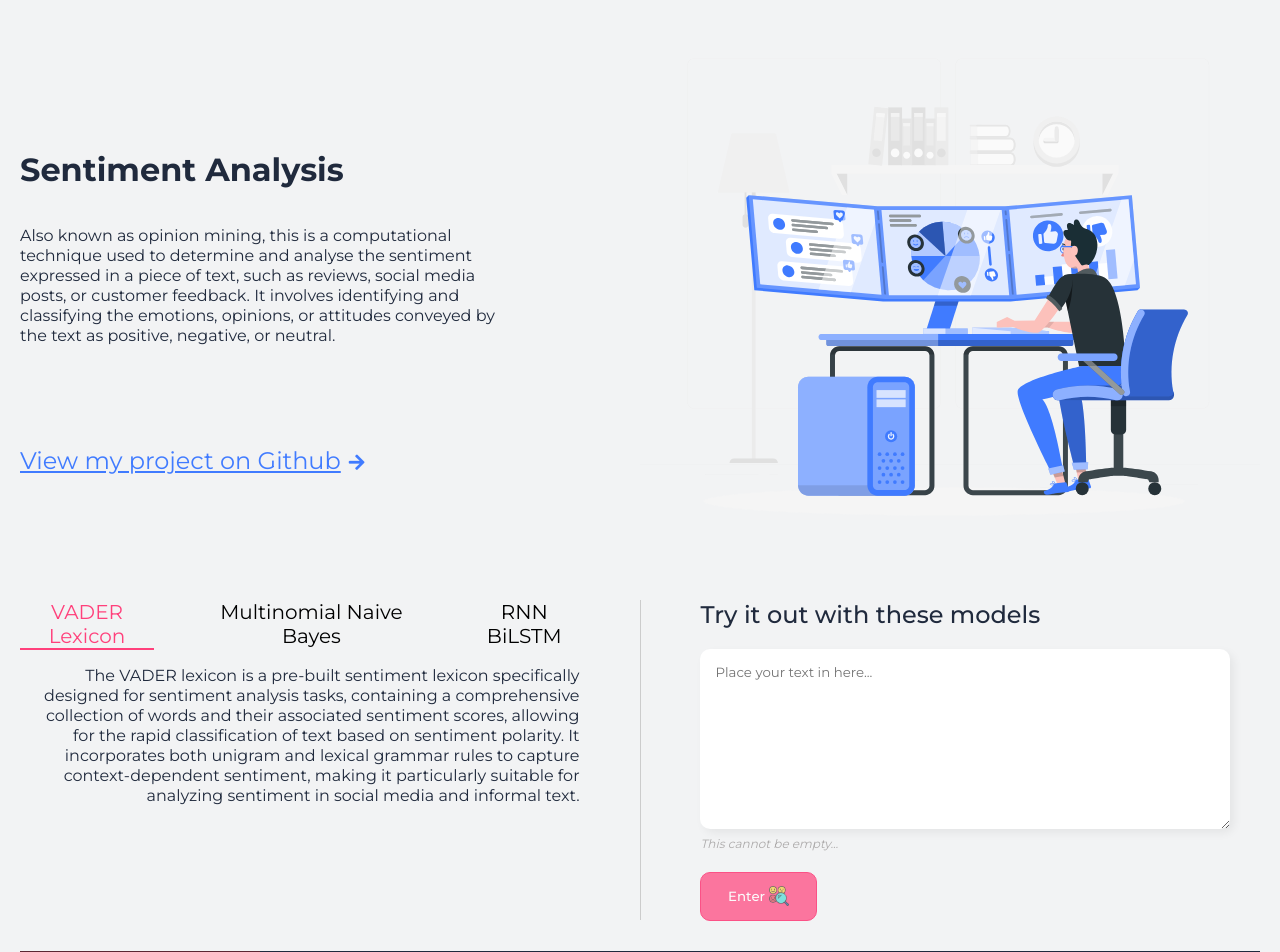
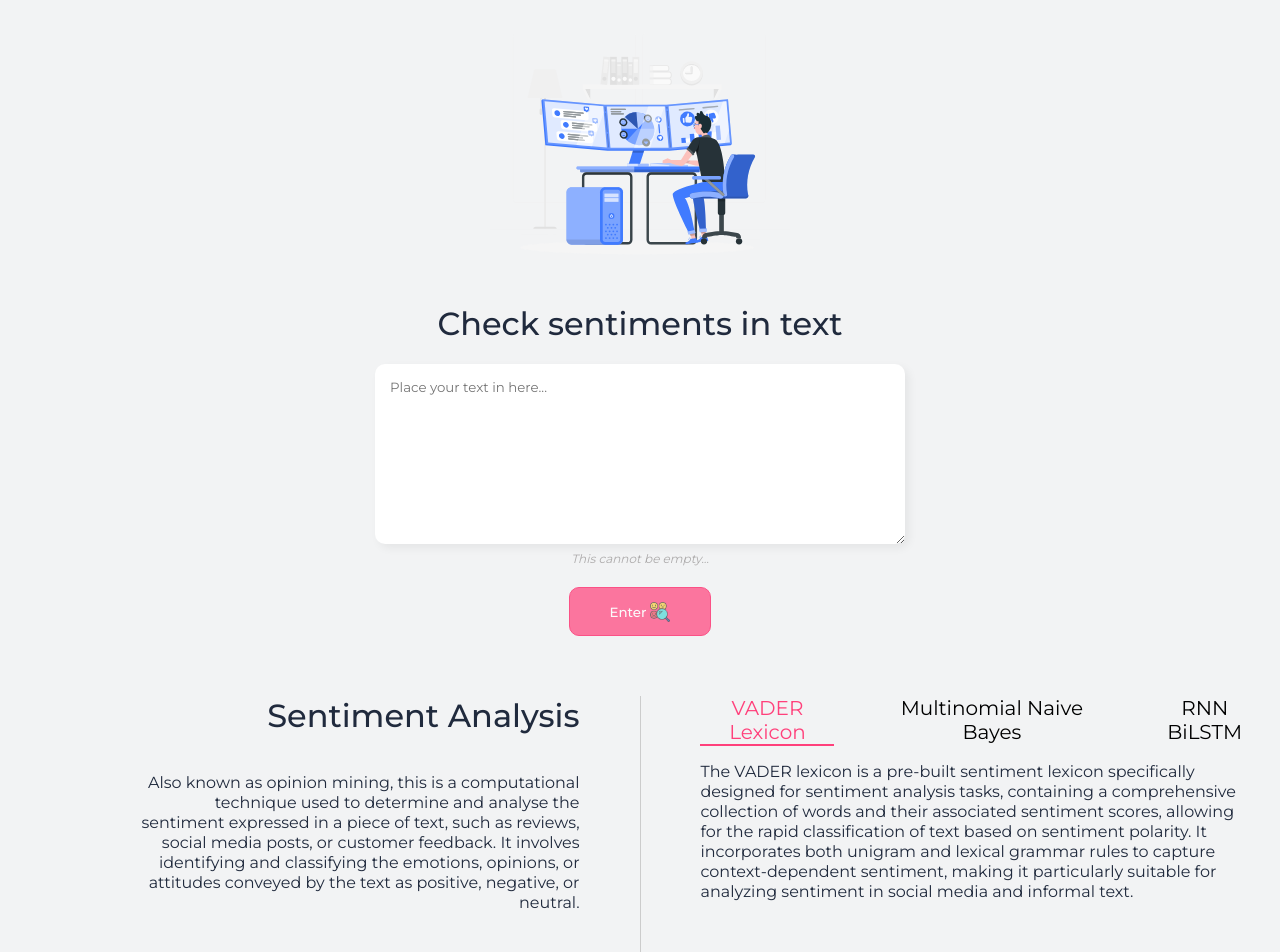
Before and after one commit to Gbolade-True/Sentiment_Analysis_Project, a React (Create React App) app: page / in a window 1280 px wide. Shown: the top 952 px of the page. Built offline with nearby package versions, Linux system fonts and the light colour scheme.

Commit message:
- design changes to landing page

```diff
--- a/src/components/landing/index.scss
+++ b/src/components/landing/index.scss
@@ -4,26 +4,53 @@
 .landing_page {
     padding: 0 20px;
 
-    .info_hero {
-        display: grid;
-        grid-template-columns: 1fr 1fr;
-        height: 600px;
+    h1{
+        font-weight: 500;
+        margin-top: 20px;
+        margin-top: 0;
 
         @media screen and (max-width:$md-breakpoint){
-            display: flex;
-            flex-direction: column-reverse;
-            align-items: center;
-            justify-content: center;
-            height: auto;
+            font-size: 18px;
+            margin-top: 20px;
+        }
+    }
+
+    .search_area {
+        display: flex;
+        flex-direction: column;
+        align-items: center;
+        justify-content: center;
+
+        .s_a_image {
+            img {
+                width: 100%;
+                height: 300px;
+                object-fit: cover;
+            }
+        }
+    }
+
+    .model_action {
+        display: flex;
+        align-items: flex-start;
+        justify-content: center;
+        margin-top: 60px;
+
+        @media screen and (max-width:$md-breakpoint){
+            flex-direction: column;
         }
 
         .info_left{
             display: flex;
             flex-direction: column;
             justify-content: center;
+            align-items: flex-end;
+            text-align: right;
+            width: 50%;
 
             @media screen and (max-width:$md-breakpoint){
                 align-items: center;
+                width: 100%;
             }
 
             .s_a_desc {
@@ -53,28 +80,6 @@
             }
         }
 
-        .s_a_image {
-            img {
-                width: 100%;
-                height: 600px;
-                object-fit: cover;
-
-                @media screen and (max-width:$md-breakpoint){
-                    height: 300px;
-                }
-            }
-        }
-    }
-
-    .model_action {
-        display: flex;
-        align-items: flex-start;
-        justify-content: center;
-
-        @media screen and (max-width:$md-breakpoint){
-            flex-direction: column;
-        }
-
         .model_tabs_container {
             width: 50%;
 
@@ -93,25 +98,5 @@
                 display: none;
             }
         }
-
-        .search_area {
-            width: 50%;
-
-            .try_it_out {
-                font-weight: 500;
-                margin-top: 20px;
-                margin-top: 0;
-
-                @media screen and (max-width:$md-breakpoint){
-                    font-size: 18px;
-                    margin-top: 20px;
-                }
-            }
-
-            @media screen and (max-width:$md-breakpoint){
-                width: 100%;
-                text-align: center;
-            }
-        }
     }
 }
--- a/src/components/landing/index.tsx
+++ b/src/components/landing/index.tsx
@@ -37,7 +37,30 @@ const Landing = () => {
 
     return (
         <div className='landing_page'>
-            <div className='info_hero'>
+            <div className='search_area'>
+                <div className='s_a_image'>
+                    <img src={s_a_svg} alt='sentiment_analysis' />
+                </div>
+                <h1 className='try_it_out'>
+                    Check sentiments in text
+                </h1>
+                <Textarea
+                    placeholder='Place your text in here...'
+                    style={{ maxWidth: '500px' }}
+                    value={userText}
+                    onChange={(e) => setUserText(e.target.value)}
+                    helperText={!userText ? 'This cannot be empty...' : undefined}
+                />
+                <Button
+                    onClick={getPredictions}
+                    disabled={!userText}
+                    loading={loading}
+                >
+                    Enter
+                </Button>
+            </div>
+
+            <div className='model_action'>
                 <div className='info_left'>
                     <h1>Sentiment Analysis</h1>
                     <p className='s_a_desc'>
@@ -55,39 +78,15 @@ const Landing = () => {
                         <i className="fas fa-arrow-right" style={{ marginLeft: '8px', fontSize: '18px' }} />
                     </Link>
                 </div>
-                <div className='s_a_image'>
-                    <img src={s_a_svg} alt='sentiment_analysis' />
-                </div>
-            </div>
-
-            <div className='model_action'>
+                <div className='divider' />
                 <div className='model_tabs_container'>
                     <ModelTabs
                         selectedModel={modelType}
                         setModelType={setModelType}
                     />
                 </div>
-                <div className='divider' />
-                <div className='search_area'>
-                    <h2 className='try_it_out'>
-                        Try it out with these models
-                    </h2>
-                    <Textarea
-                        placeholder='Place your text in here...'
-                        style={{ maxWidth: '500px' }}
-                        value={userText}
-                        onChange={(e) => setUserText(e.target.value)}
-                        helperText={!userText ? 'This cannot be empty...' : undefined}
-                    />
-                    <Button
-                        onClick={getPredictions}
-                        disabled={!userText}
-                        loading={loading}
-                    >
-                        Enter
-                    </Button>
-                </div>
             </div>
+
             <Modal show={showModal} handleClose={() => setShowModal(false)}>
                 <Results
                     loading={loading}
--- a/src/components/landing/model_tabs/index.scss
+++ b/src/components/landing/model_tabs/index.scss
@@ -5,7 +5,6 @@
         margin-top: 40px;
     }
     .model_info {
-        text-align: right;
 
         @media screen and (max-width:$md-breakpoint){
             text-align: center;
--- a/src/styles/mixins.scss
+++ b/src/styles/mixins.scss
@@ -7,7 +7,7 @@
 
 @mixin button {
 	display: inline-block;
-	padding: 1em 2em;
+	padding: 1em 3em;
 	border: 1px solid darken($main_pink, 10);
 	border-radius: 10px;
 	background: $main_pink;
--- a/src/utils/button/index.scss
+++ b/src/utils/button/index.scss
@@ -3,7 +3,6 @@
 
 .custom_button{
     align-items: center;
-    margin-left: auto;
     margin-top: 20px;
 
     button{
--- a/src/utils/tabs/index.scss
+++ b/src/utils/tabs/index.scss
@@ -4,7 +4,6 @@
 .tab-buttons{
     display: flex;
     align-items: center;
-    justify-content: right;
     gap: 50px;
 
     @media screen and (max-width:$md-breakpoint){
--- a/src/utils/textarea/index.scss
+++ b/src/utils/textarea/index.scss
@@ -1,4 +1,8 @@
 @import "../../styles/variables.scss";
+
+.textarea_container {
+  width: 100%;
+  text-align: center;
 
   textarea {
     width:90%;
@@ -19,3 +23,4 @@ textarea {
       outline: 1.5px solid $main_blue;
     }
   }
+}
--- a/src/utils/textarea/index.tsx
+++ b/src/utils/textarea/index.tsx
@@ -9,7 +9,7 @@ interface CustomTextareaProps extends React.InputHTMLAttributes<HTMLTextAreaElem
 export const Textarea = ({ isTextField, helperText, ...rest }: CustomTextareaProps) => {
 
     return(
-        <div>
+        <div className='textarea_container'>
             <textarea
                 {...rest}
             >
```
Lines whose indentation alone changed are shown as unchanged.
